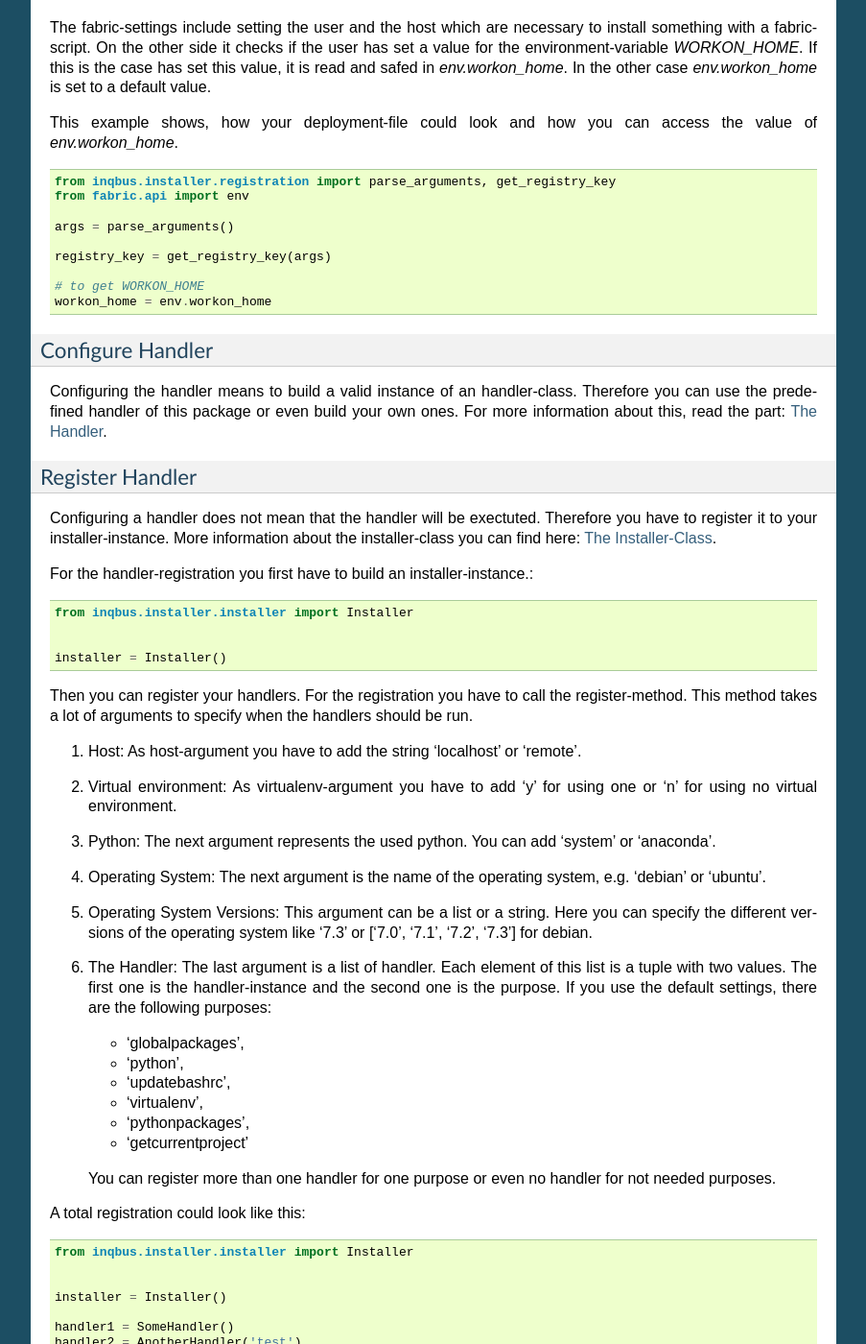
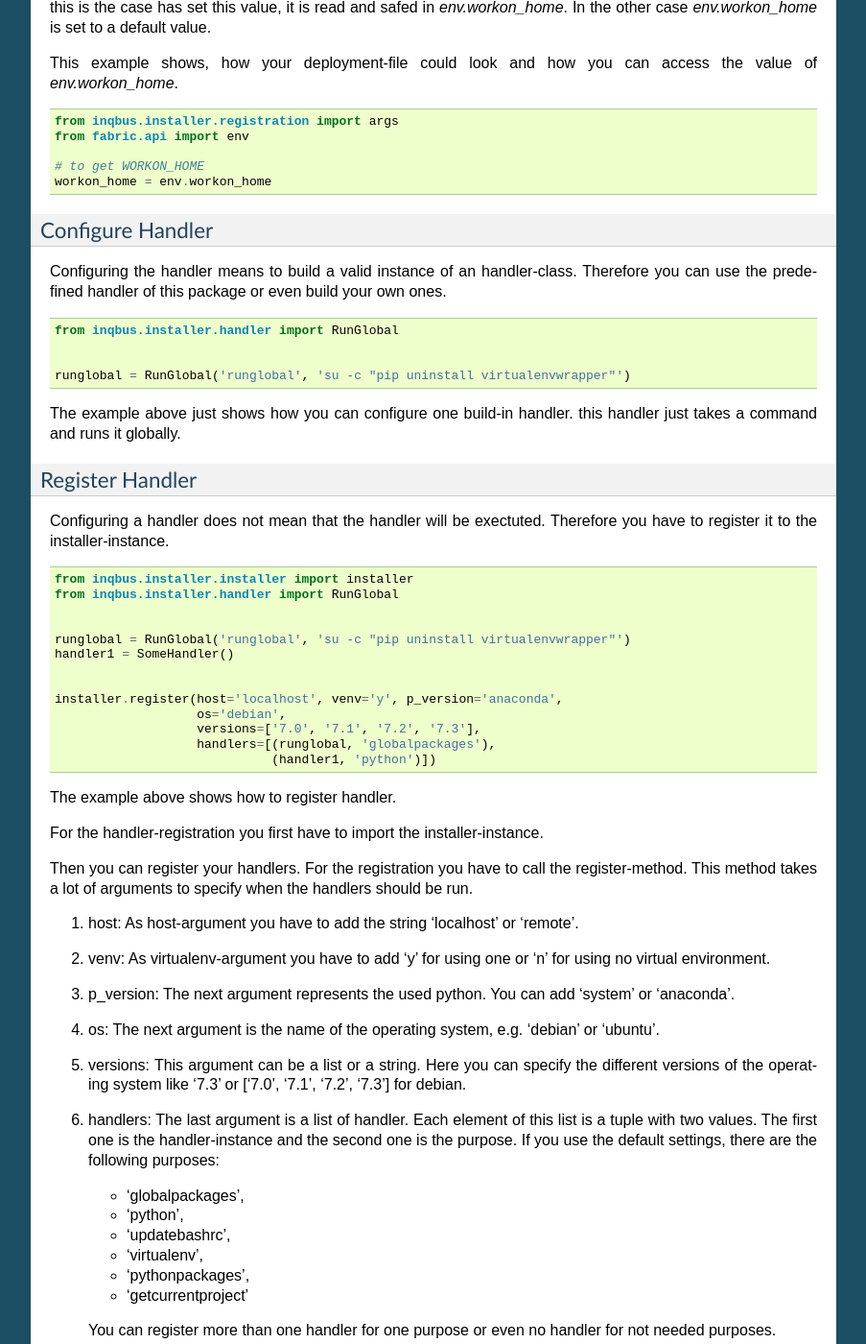
Before and after one commit to volkerjaenisch/inqbus.installer, a Sphinx documentation site: the page built from doc/source/howtouse.rst, in a window 1280 px wide and 1400 px high, scrolled down 529 px. Shown: the whole window at 96% size, without its empty margins (198-1101 px from the left). Built offline with Sphinx 7.4.7, drawn with Linux system fonts in a browser that asks for light colours; some of the changed text lies outside the part shown.

Commit message:
Fit Documentation to moved Installer-instance, registry_key and args. Added part about handler in README.txt

```diff
--- a/doc/source/howtouse.rst
+++ b/doc/source/howtouse.rst
@@ -12,20 +12,17 @@
 Read Parameters
 ^^^^^^^^^^^^^^^
 
-Before you can start setting up your installation, you have to read the
-commandline parameters. There are three optional parameters you can use:
+There are three optional parameters you can use:
 
 * *-H [user@ip]* for a remote installation - default is *'localhost'*
 * *-p [system|anaconda]* for using a special python - default is *'system'*
 * *-v [name]* for using a virtual environment  with the given name - default
   is not using one
 
-You can read these parameters using the method *parse_arguments*.
+All parameters are read in automatically. To use them, just import *args*
+from the registration.
 
-After this you have to run the method *get_registry_key*. This method takes
-the arguments given by the commandline and returns a registry_key, which
-describes the system, where the installation is running. It configures some
-fabric-settings, too.
+when the commandlinearguments are parsed, some fabric-settings are done, too.
 
 The fabric-settings include setting the user and the host which are necessary
 to install something with a fabric-script. On the other side it checks if the
@@ -38,12 +35,8 @@
 
 .. code-block:: python
 
-  from inqbus.installer.registration import parse_arguments, get_registry_key
+  from inqbus.installer.registration import args
   from fabric.api import env
-
-  args = parse_arguments()
-
-  registry_key = get_registry_key(args)
 
   # to get WORKON_HOME
   workon_home = env.workon_home
@@ -53,37 +46,59 @@
 
 Configuring the handler means to build a valid instance of an handler-class.
 Therefore you can use the predefined handler of this package or even build your
-own ones. For more information about this, read the part: :doc:`handler`.
+own ones.
+
+.. code-block:: python
+
+  from inqbus.installer.handler import RunGlobal
+
+
+  runglobal = RunGlobal('runglobal', 'su -c "pip uninstall virtualenvwrapper"')
+
+The example above just shows how you can configure one build-in handler.
+this handler just takes a command and runs it globally.
 
 Register Handler
 ^^^^^^^^^^^^^^^^
 
 Configuring a handler does not mean that the handler will be exectuted.
-Therefore you have to register it to your installer-instance. More information
-about the installer-class you can find here: :doc:`installer`.
+Therefore you have to register it to the installer-instance.
 
-For the handler-registration you first have to build an installer-instance.::
+.. code-block:: python
 
-  from inqbus.installer.installer import Installer
+  from inqbus.installer.installer import installer
+  from inqbus.installer.handler import RunGlobal
 
 
-  installer = Installer()
+  runglobal = RunGlobal('runglobal', 'su -c "pip uninstall virtualenvwrapper"')
+  handler1 = SomeHandler()
+
+
+  installer.register(host='localhost', venv='y', p_version='anaconda',
+                     os='debian',
+                     versions=['7.0', '7.1', '7.2', '7.3'],
+                     handlers=[(runglobal, 'globalpackages'),
+                               (handler1, 'python')])
+
+The example above shows how to register handler.
+
+For the handler-registration you first have to import the installer-instance.
 
 Then you can register your handlers. For the registration you have to call the
 register-method. This method takes a lot of arguments to specify when the
 handlers should be run.
 
-#. Host: As host-argument you have to add the string 'localhost' or 'remote'.
-#. Virtual environment: As virtualenv-argument you have to add 'y' for using
+#. host: As host-argument you have to add the string 'localhost' or 'remote'.
+#. venv: As virtualenv-argument you have to add 'y' for using
    one or 'n' for using no virtual environment.
-#. Python: The next argument represents the used python. You can add 'system'
+#. p_version: The next argument represents the used python. You can add 'system'
    or 'anaconda'.
-#. Operating System: The next argument is the name of the operating system,
+#. os: The next argument is the name of the operating system,
    e.g. 'debian' or 'ubuntu'.
-#. Operating System Versions: This argument can be a list or a string. Here
+#. versions: This argument can be a list or a string. Here
    you can specify the different versions of the operating system like '7.3'
    or ['7.0', '7.1', '7.2', '7.3'] for debian.
-#. The Handler: The last argument is a list of handler. Each element of this
+#. handlers: The last argument is a list of handler. Each element of this
    list is a tuple with two values. The first one is the handler-instance and
    the second one is the purpose. If you use the default settings, there are
    the following purposes:
@@ -98,47 +113,15 @@
    You can register more than one handler for one purpose or even no handler
    for not needed purposes.
 
-A total registration could look like this: ::
-
-  from inqbus.installer.installer import Installer
-
-
-  installer = Installer()
-
-  handler1 = SomeHandler()
-  handler2 = AnotherHandler('test')
-
-  installer.register('localhost', 'y', 'anaconda', 'debian',
-                     ['7.0', '7.1', '7.2', '7.3'],
-                     [(handler1, 'globalpackages'),
-                      (handler2, 'python')])
-
 Start Installation
 ^^^^^^^^^^^^^^^^^^
 
-To start the installation, you just have to call the install-method with the
-key as argument.::
+To start the installation, you just have to call the install-method.
 
-  from inqbus.installer.registration import parse_arguments, get_registry_key
-  from inqbus.installer.installer import Installer
+.. code-block:: python
 
-
-  args = parse_arguments()
-
-  registry_key = get_registry_key(args)
-
-  installer = Installer()
-
-  handler1 = SomeHandler()
-  handler2 = AnotherHandler('test')
-
-  installer.register('localhost', 'y', 'anaconda', 'debian',
-                     ['7.0', '7.1', '7.2', '7.3'],
-                     [(handler1, 'globalpackages'),
-                      (handler2, 'python')])
-
-  installer.install(registry_key)
+  installer.install()
 
 In this method the installer just takes the registered handlers which match the
-settings given by the registry_key. Then it goes through all purposes and
-starts their installation-process.
+settings automatically given by the registry_key. Then it goes through all
+purposes and starts their installation-process.
--- a/doc/source/installer.rst
+++ b/doc/source/installer.rst
@@ -36,8 +36,8 @@
 -------
 
 When the installation is started the *Installer.install* function is called
-with a special key. This key is build by the Function *get_registry_key* which
-is part of *inqbus.installer.registration*.
+with a special key. This key is build by the Function *get_registry_key* and
+set automatically. Building the key is part of *inqbus.installer.registration*.
 
 The key contains all information the process needs including:
 
```
Also changed, not shown: README.txt (+98 -62 lines), doc/source/handler.rst (+7 -28 lines).
